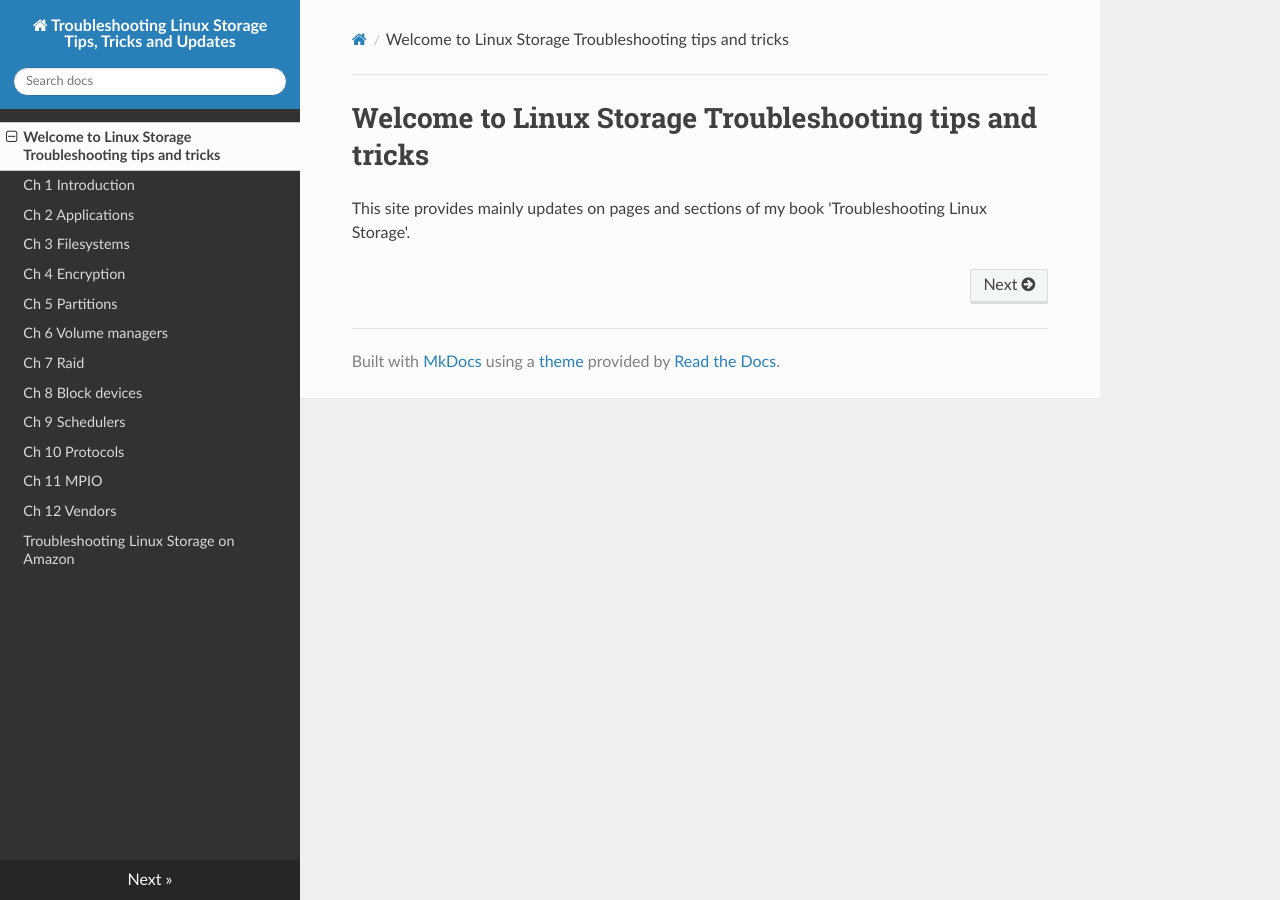
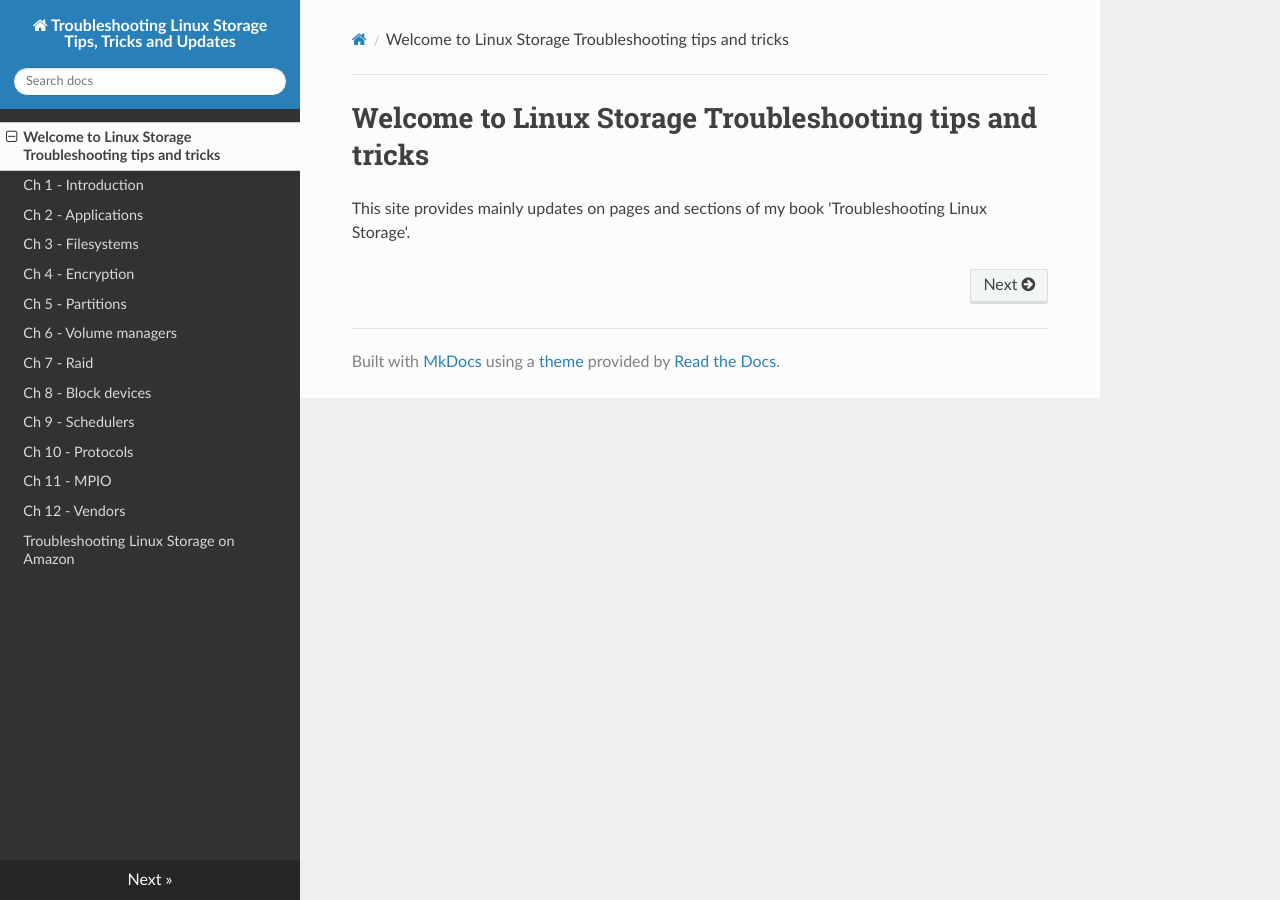
Before and after one commit to elonden/lst-tips, an MkDocs documentation site: the page built from docs/index.md, in a window 1280 px wide. Built offline with MkDocs 1.6.1, drawn with Linux system fonts in a browser that asks for light colours; nearby versions of some CDN libraries.

Commit message:
Update
Signed-off-by: Erwin van Londen <erwin.vanlonden@hitachivantara.com>

```diff
--- a/mkdocs.yml
+++ b/mkdocs.yml
@@ -2,18 +2,18 @@ site_name: Troubleshooting Linux Storage Tips, Tricks and Updates
 theme: readthedocs
 nav:
   - 'index.md'
-  - 'Ch 1 Introduction': 'chap-01-Introduction.md'
-  - 'Ch 2 Applications': 'chap-02-applications.md'
-  - 'Ch 3 Filesystems': 'chap-03-filesystems.md'
-  - 'Ch 4 Encryption': 'chap-04-encryption.md'
-  - 'Ch 5 Partitions': 'chap-05-partitions.md'
-  - 'Ch 6 Volume managers': 'chap-06-volumemanagers.md'
-  - 'Ch 7 Raid': 'chap-07-raid.md'
-  - 'Ch 8 Block devices': 'chap-08-blockdevices.md'
-  - 'Ch 9 Schedulers': 'chap-09-schedulers.md'
-  - 'Ch 10 Protocols': 'chap-10-protocols.md'
-  - 'Ch 11 MPIO': 'chap-11-mpio.md'
-  - 'Ch 12 Vendors': 'chap-80-vendor.md'
+  - 'Ch 1 -  Introduction': 'chap-01-Introduction.md'
+  - 'Ch 2 -  Applications': 'chap-02-applications.md'
+  - 'Ch 3 -  Filesystems': 'chap-03-filesystems.md'
+  - 'Ch 4 -  Encryption': 'chap-04-encryption.md'
+  - 'Ch 5 -  Partitions': 'chap-05-partitions.md'
+  - 'Ch 6 -  Volume managers': 'chap-06-volumemanagers.md'
+  - 'Ch 7 -  Raid': 'chap-07-raid.md'
+  - 'Ch 8 -  Block devices': 'chap-08-blockdevices.md'
+  - 'Ch 9 -  Schedulers': 'chap-09-schedulers.md'
+  - 'Ch 10 - Protocols': 'chap-10-protocols.md'
+  - 'Ch 11 - MPIO': 'chap-11-mpio.md'
+  - 'Ch 12 - Vendors': 'chap-80-vendor.md'
 
 
   - 'Troubleshooting Linux Storage on Amazon ': 'https://amzn.to/3MpWnQS'
```
